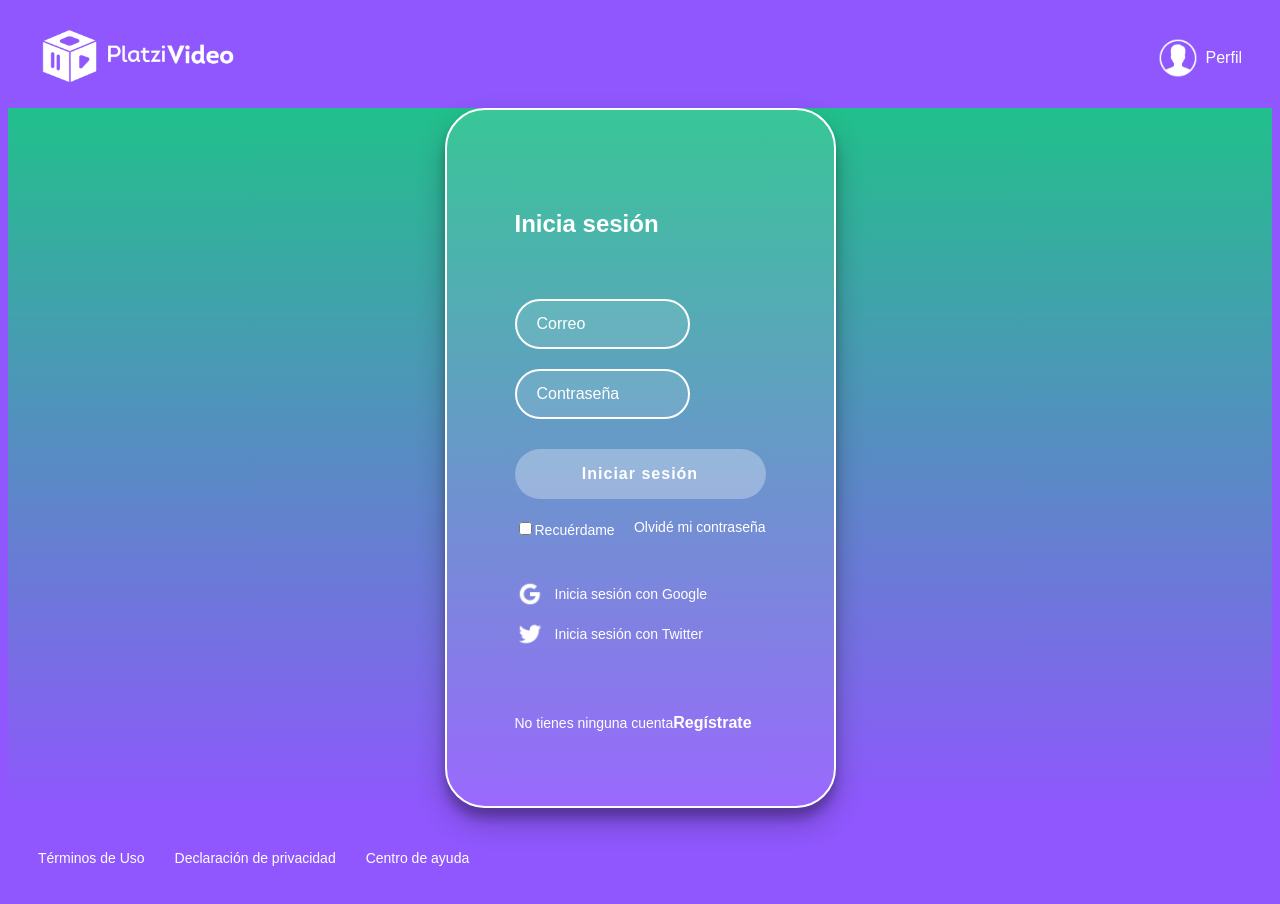
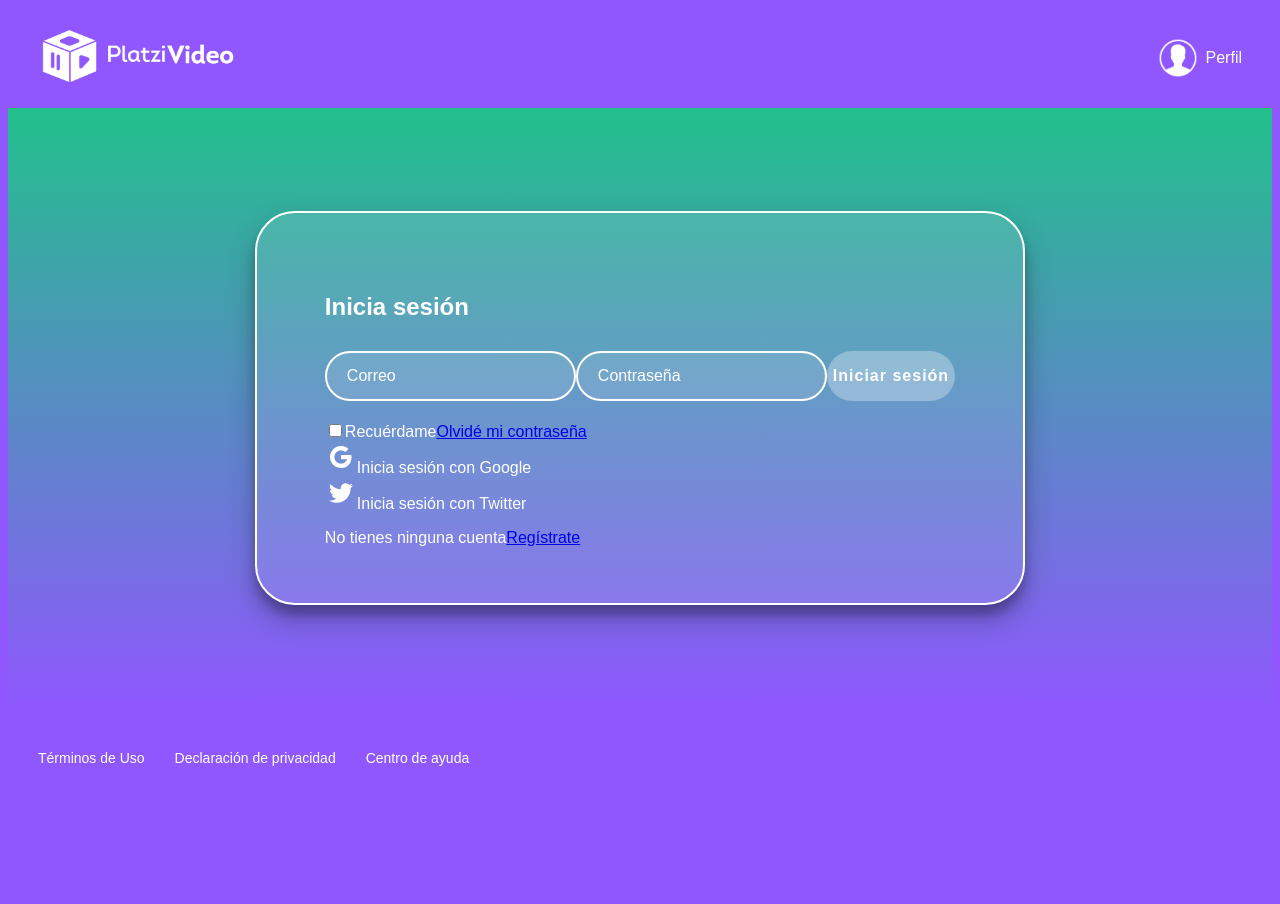
Before and after one commit to sandragil16/PlatziVideo, a React app: page /login in a window 1280 px wide. Shown: the top 904 px of the page. After the commit the page ends 816 px from the top, so only its background shows below. Built offline with nearby package versions, Linux system fonts and the light colour scheme.

Commit message:
login with Redux

```diff
--- a/src/actions/index.js
+++ b/src/actions/index.js
@@ -12,3 +12,8 @@ export const deleteFavorite = (payload) => ({
   type: actions.deleteFavorite,
   payload,
 });
+
+export const loginRequest = (payload) => ({
+  type: 'LOGIN_REQUEST',
+  payload,
+});
--- a/src/assets/styles/components/Login.scss
+++ b/src/assets/styles/components/Login.scss
@@ -16,10 +16,8 @@
     display: flex;
     flex-direction: column;
     justify-content: space-around;
-    min-height: 700px;
     padding: 60px 68px 40px;
-    // width: 300px;
-
+  }
     &--form {
       display: flex;
       flex-direction: column;
@@ -70,7 +68,7 @@
     }
 
   }
-}
+
 
 .button {
   background-color: rgba(255, 255, 255, 0.3);
--- a/src/assets/styles/components/Search.scss
+++ b/src/assets/styles/components/Search.scss
@@ -22,7 +22,6 @@
     margin-bottom: 20px;
     outline: none;
     padding: 0px 20px;
-    width: 70%;
   }
 
   ::placeholder {
--- a/src/components/CarouselItem.jsx
+++ b/src/components/CarouselItem.jsx
@@ -8,7 +8,7 @@ import plusIcon from '../assets/styles/static/plus-icon.png';
 import removeIcon from '../assets/styles/static/remove-icon.png';
 
 const CarouselItem = (props) => {
-  const { id, cover, title, year, contentRating, duration } = props;
+  const { id, cover, title, year, contentRating, duration, isList } = props;
   const handleSetFavorite = () => {
     props.setFavorite({
       id,
@@ -32,18 +32,21 @@ const CarouselItem = (props) => {
             src={playIcon}
             alt='Play Icon'
           />
+          {isList ? (
+            <img
+              className='carousel-item__details--img'
+              src={removeIcon}
+              alt='Delete Icon'
+              onClick={() => handleDeleteFavorite(id)}
+            />
+          ) : (
             <img
               className='carousel-item__details--img'
               src={plusIcon}
               alt='Plus Icon'
               onClick={handleSetFavorite}
             />
-          <img
-            className='carousel-item__details--img'
-            src={removeIcon}
-            alt='Delete Icon'
-            onClick={() => handleDeleteFavorite(id)}
-          />
+          )}
         </div>
         <p className='carousel-item__details--title'>{title}</p>
         <p className='carousel-item__details--subtitle'>
--- a/src/containers/Home.jsx
+++ b/src/containers/Home.jsx
@@ -14,7 +14,11 @@ const Home = ({ myList, trends, originals }) => {
         <Categories title='Mi lista'>
           <Carousel>
             {myList.map((item) => (
-              <CarouselItem key={item.id} {...item} />
+              <CarouselItem
+                key={item.id}
+                {...item}
+                isList
+              />
             ))}
           </Carousel>
         </Categories>
--- a/src/containers/Login.jsx
+++ b/src/containers/Login.jsx
@@ -1,25 +1,62 @@
-import React from 'react';
+import React, { useState } from 'react';
+import { connect } from 'react-redux';
 import { Link } from 'react-router-dom';
+import { loginRequest } from '../actions';
 import '../assets/styles/components/Login.scss';
 import googleIcon from '../assets/styles/static/google-icon.png';
 import twitterIcon from '../assets/styles/static/twitter-icon.png';
 
-const Login = () => (
+const Login = (props) => {
+  const [form, setValues] = useState({
+    email: '',
+  });
+  const handleInput = (event) => {
+    setValues({
+      [event.target.name]: event.target.value,
+    });
+  };
+  const handleSubmit = (event) => {
+    event.preventDefault();
+    props.loginRequest(form);
+    props.history.push('/');
+  };
+  return (
     <section className='login'>
       <section className='login__container'>
         <h2>Inicia sesión</h2>
-      <form className='login__container--form'>
-        <input className='input' type='text' placeholder='Correo' />
-        <input className='input' type='password' placeholder='Contraseña' />
-        <button type='button' className='button'>Iniciar sesión</button>
+
+        <form className='login__container--form' onSubmit={handleSubmit}>
+          <input
+            name='email'
+            className='input'
+            type='text'
+            placeholder='Correo'
+            onChange={handleInput}
+          />
+          <input
+            name='password'
+            className='input'
+            type='password'
+            placeholder='Contraseña'
+            onChange={handleInput}
+          />
+          <button type='submit' className='button'>
+            Iniciar sesión
+          </button>
           <div className='login__container--remember-me'>
             <label htmlFor='cbox1'>
-            <input type='checkbox' id='cbox1' name='cbox1' value='first_checkbox' />
+              <input
+                type='checkbox'
+                id='cbox1'
+                name='cbox1'
+                value='first_checkbox'
+              />
               Recuérdame
             </label>
             <a href='/'>Olvidé mi contraseña</a>
           </div>
         </form>
+
         <section className='login__container--social-media'>
           <div>
             <img src={googleIcon} alt='Google Icon' />
@@ -32,12 +69,15 @@ const Login = () => (
         </section>
         <p className='login__container--register'>
           No tienes ninguna cuenta
-        <Link to='/register'>
-          Regístrate
-        </Link>
+          <Link to='/register'>Regístrate</Link>
         </p>
       </section>
     </section>
   );
+};
 
-export default Login;
+const mapDispatchToProps = {
+  loginRequest,
+};
+
+export default connect(null, mapDispatchToProps, null)(Login);
--- a/src/reducers/index.js
+++ b/src/reducers/index.js
@@ -12,6 +12,12 @@ const reducer = (state, action) => {
         ...state,
         myList: state.myList.filter((items) => items.id !== action.payload),
       };
+    case 'LOGIN_REQUEST':
+      return {
+        ...state,
+        user: action.payload,
+      };
+
     default:
       return state;
   }
```
Lines whose indentation alone changed are shown as unchanged.
